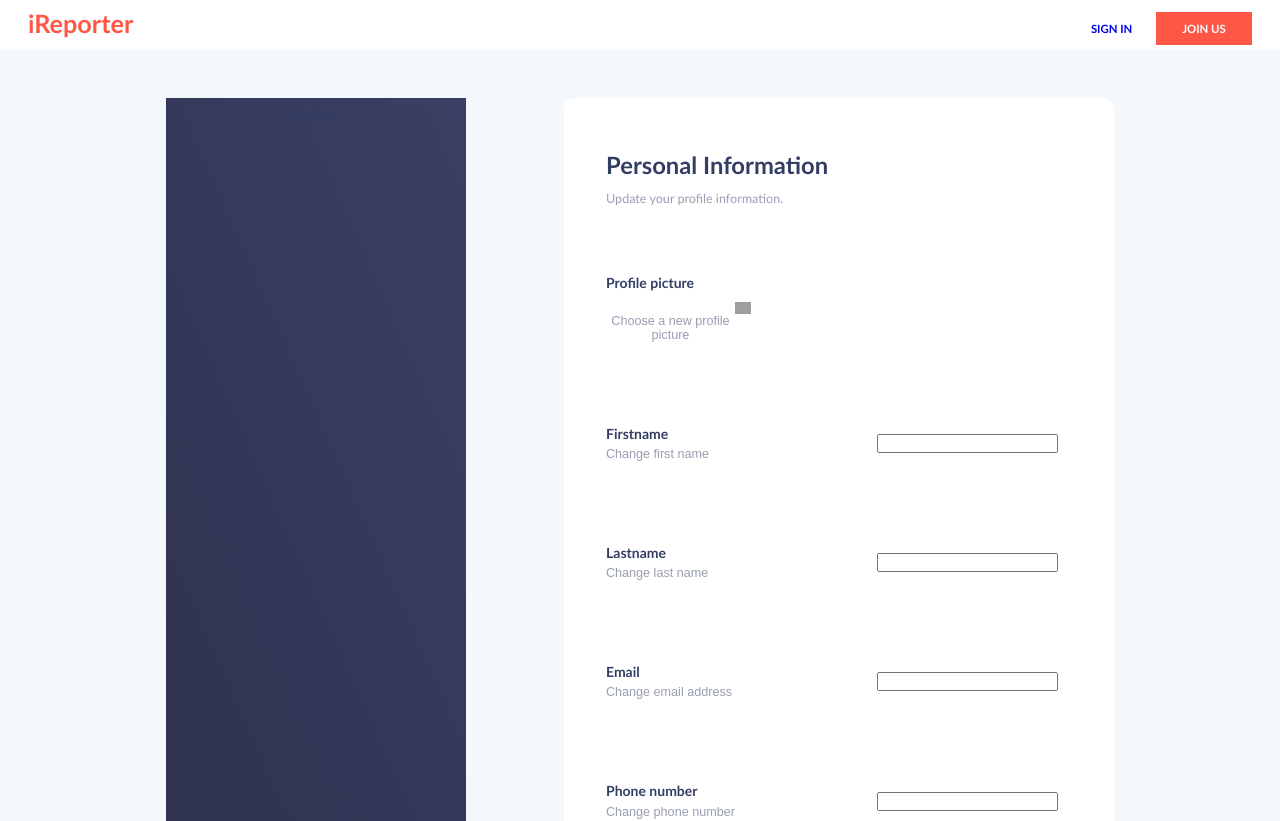
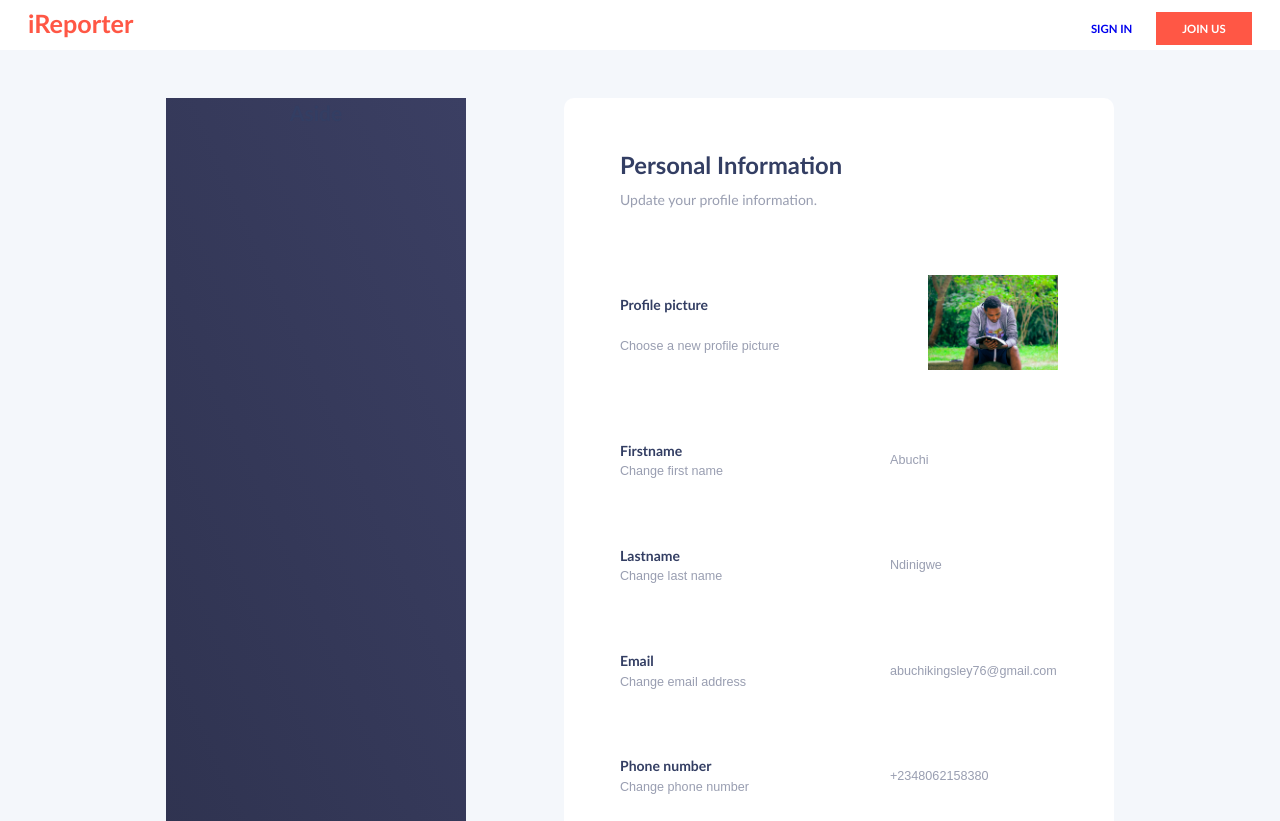
Before and after one commit to AbuchiKings/ireporter-react, a React (Create React App) app: page /profile in a window 1280 px wide. Shown: the top 821 px of the page. Built offline with nearby package versions, Linux system fonts and the light colour scheme; no server answers; grey boxes are pictures that could not be loaded.

Commit message:
Last commit of the year

```diff
--- a/src/App.css
+++ b/src/App.css
@@ -1320,7 +1320,7 @@ div.div-middle {
   padding: 7rem 1rem 4rem 1rem;
 }
 
-div.div-middle>div+div{
+div.div-middle>div+div {
   margin-left: 7rem;
 }
 
@@ -1332,11 +1332,11 @@ div.div-middle>div.aside-nav {
 
 div.div-middle>div.main-content {
   background: var(--mainWhite);
-  flex: 1 1 300px;;
+  flex: 1 1 300px;
   min-height: 400px;
   max-width: 550px;
   /* margin-left: auto; */
-  padding: 4rem 4rem 3rem 3rem;
+  padding: 4rem 4rem 4rem 4rem;
   text-align: left;
   border-radius: 10px;
   -webkit-border-radius: 10px;
@@ -1357,7 +1357,6 @@ div.main-content>div.profile-details-div {
   margin-top: 4rem;
 }
 
-
 div.main-content>div.profile-details-div>div {
   display: flex;
   flex-direction: row;
@@ -1368,7 +1367,7 @@ div.main-content>div.profile-details-div>div {
 }
 
 div.main-content>div.profile-details-div>div+div {
-  margin-top: 5rem;
+  margin-top: 4rem;
 }
 
 div.profile-details-div>div label {
@@ -1376,18 +1375,51 @@ div.profile-details-div>div label {
   font-size: 1em;
   font-weight: bold;
 }
-div.main-content .extra{
+
+div.main-content .extra {
   color: var(--darkGray);
-  font-size: 0.9rem;
-}
-div.main-content>div.profile-details-div .label-button{
+
+}
+
+div.main-content>div.profile-details-div .label-button {
   background: transparent;
   border: none;
-
+  font-size: 0.9rem;
+}
+div.main-content>div.profile-details-div>div>div{
+  max-width: 170px;
+  flex: 1 1 100px;
+}
+div.main-content>div.profile-details-div>div>div+div{
+  max-width: 170px;
+}
+div.main-content>div.profile-details-div .dp-div {
+  max-width: 130px;
+  flex: 1 1 100px;
 }
 
 div.main-content>div.profile-details-div .dp-div img {
-  width: 5%;
+  width: 100%;
+}
+div.main-content>div.profile-details-div>div>div+div input{
+  height: 3em;
+  width: 100%;
+  padding: 2px 2px;
+  padding-bottom: 2px;
+  position: relative;
+  font-size: 0.9rem;
+  background: none !important;
+  border: none;
+  color: var(--darkGray);
+  pointer-events: none;
+}
+
+div.main-content>div.profile-details-div>div>div+div input:hover {
+  cursor: default;
+}
+
+div.main-content>div.profile-details-div>div>div+div input:focus {
+  outline: none;
 }
 
 /****** End of Dashboard*******/
--- a/src/pages/Profile.js
+++ b/src/pages/Profile.js
@@ -1,5 +1,5 @@
 import React from 'react';
-import protestImg from '../images/sa.jpg'
+import boyImg from '../images/boy-with-book.jpg'
 
 
 export default function Profile() {
@@ -23,7 +23,7 @@ export default function Profile() {
                             </div>
 
                             <div className="details dp-div">
-                                <img src={protestImg} alt="" />
+                                <img src={boyImg} alt="" />
                             </div>
                         </div>
                         <div>
@@ -34,7 +34,7 @@ export default function Profile() {
                             </div>
 
                             <div className="details">
-                                <input type="text" name="firstname" id="" />
+                                <input type="text" name="firstname" id="" value="Abuchi" className="profile-input"/>
                             </div>
                         </div>
                         <div>
@@ -45,7 +45,7 @@ export default function Profile() {
                             </div>
 
                             <div className="details">
-                                <input type="text" name="lastname" id="" />
+                                <input type="text" name="lastname" id="" value="Ndinigwe"/>
                             </div>
                         </div>
                         <div>
@@ -57,7 +57,7 @@ export default function Profile() {
 
                             <div className="details">
                                 <input type="email"
-                                    aria-label="email" name="email" id="email"
+                                    aria-label="email" name="email" id="email" value="abuchikingsley76@gmail.com"
                                 />
                             </div>
                         </div>
@@ -68,7 +68,7 @@ export default function Profile() {
                             </div>
 
                             <div className="details">
-                                <input type="text" aria-label="phone-number" name="phone_number" id="phone-number" />
+                                <input type="text" aria-label="phone-number" name="phone_number" id="phone-number" value="+2348062158380" />
                             </div>
                         </div>
                     </div>
```
